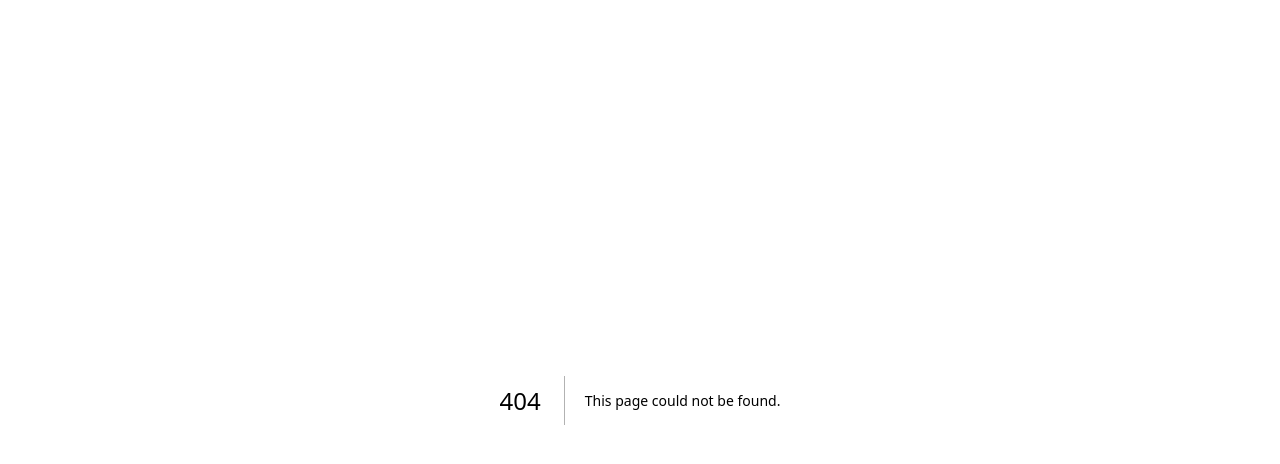
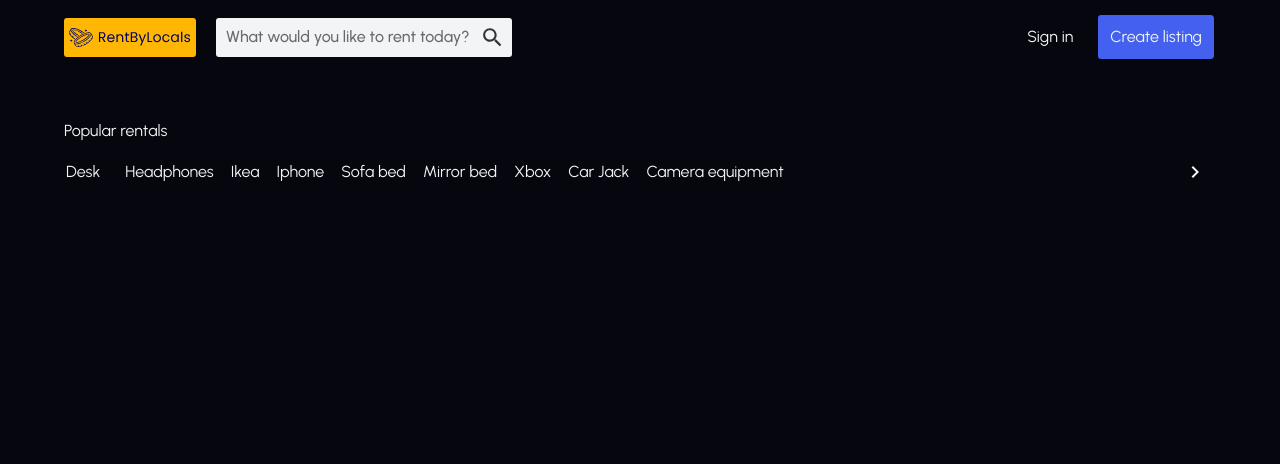
Before and after one commit to Nyima-ui/rentbylocals, a Next.js app: page /listings in a window 1280 px wide. Before the commit this address had no page. Shown: the top 464 px of the page. Built offline with nearby package versions, Linux system fonts and the light colour scheme.

Commit message:
create second nav bar, popular rental category line

```diff
--- /dev/null
+++ b/src/app/listings/page.tsx
@@ -0,0 +1,27 @@
+import SecondaryNavbar from "@/components/SecondaryNavbar/SecondaryNavbar";
+import styles from "./listings.module.css";
+import Navbar from "@/components/Navbar";
+import CategoryLine from "@/components/CategoryLine/CategoryLine";
+
+const popularRentals = [
+  "Desk",
+  "Headphones",
+  "Ikea",
+  "Iphone",
+  "Sofa bed",
+  "Mirror bed",
+  "Xbox",
+  "Car Jack",
+  "Camera equipment",
+];
+
+const page = () => {
+  return (
+    <div className="bg-main-blue h-screen text-white">
+      <Navbar showSearchBox={true} />
+      <CategoryLine pseudoCategories={popularRentals} homePage={false} />
+    </div>
+  );
+};
+
+export default page;
--- a/src/app/page.tsx
+++ b/src/app/page.tsx
@@ -4,11 +4,23 @@ import Hero from "@/components/Hero";
 import ProductGrid from "@/components/ProductGrid/ProductGrid";
 import Showmorebtn from "@/components/Showmorebtn/Showmorebtn";
 
+const pseudoCategories: string[] = [
+  "All",
+  "Furniture",
+  "Electronics & Appliances",
+  "Health & Beauty",
+  "Mens Fashion",
+  "Sports & Outdoors",
+  "Books & Music",
+  "Rental",
+  "Art & Collections",
+];
+
 export default function Home() {
   return (
     <main className="bg-main-blue text-white">
       <Hero />
-      <CategoryLine />
+      <CategoryLine pseudoCategories={pseudoCategories} homePage={true} />
       <ProductGrid />
       <Showmorebtn />
       <Footer />
--- a/src/components/CategoryLine/CategoryLine.module.css
+++ b/src/components/CategoryLine/CategoryLine.module.css
@@ -9,9 +9,8 @@
 }
 .categoryWrapper {
   position: relative;
-  border: 1px solid black;
   display: inline-block;
-  margin-top: 10px;
+  margin-top: 5px;
   width: calc(100% - 35px);
   display: flex;
 }
@@ -40,6 +39,10 @@
   padding-block: 3px;
   border-radius: var(--primary-border-radius);
 }
+.defaultMenu.defaultMenu li:first-child{
+  background-color: transparent;
+  padding-left: 2px;
+}
 .scrollBtn {
   position: absolute;
   height: 100%;
--- a/src/components/CategoryLine/CategoryLine.tsx
+++ b/src/components/CategoryLine/CategoryLine.tsx
@@ -3,7 +3,12 @@ import Image from "next/image";
 import styles from "./CategoryLine.module.css";
 import { useRef } from "react";
 
-const CategoryLine = () => {
+interface CategoryLineProps {
+  pseudoCategories: string[];
+  homePage: boolean;
+}
+
+const CategoryLine = ({ pseudoCategories, homePage }: CategoryLineProps) => {
   const menuRef = useRef<HTMLUListElement>(null);
   function scrollHorizontal() {
     if (menuRef.current) {
@@ -16,38 +21,23 @@ const CategoryLine = () => {
     }
   }
   return (
-    <section className="px-5 py-7.5">
+    <section className={`px-5 ${homePage ? "py-7.5" : "py-7.5 sm:py-15"}`}>
       <div className={styles.categoryContainer}>
-        <h2 className="text-lg">Rent items in Greater Toronto Area</h2>
+        <h2 className="text-lg">
+          {homePage ? "Rent items in Greater Toronto Area" : "Popular rentals"}
+        </h2>
         <div className={styles.categoryWrapper}>
-          <ul className={styles.categoryMenu} ref={menuRef}>
-            <li>
-              <a href="#">All</a>
-            </li>
-            <li>
-              <a href="#">Furniture</a>
-            </li>
-            <li>
-              <a href="#">Electronics & Appliances </a>
-            </li>
-            <li>
-              <a href="#">Health & Beauty</a>
-            </li>
-            <li>
-              <a href="#">Mens Fashion</a>
-            </li>
-            <li>
-              <a href="#">Sports & Outdoors</a>
-            </li>
-            <li>
-              <a href="#">Books & Music</a>
-            </li>
-            <li>
-              <a href="#">Rental</a>
-            </li>
-            <li>
-              <a href="#">Art & Collections </a>
-            </li>
+          <ul
+            className={`${styles.categoryMenu} ${
+              homePage ? styles.homeMenu : styles.defaultMenu
+            }`}
+            ref={menuRef}
+          >
+            {pseudoCategories.map((category, idx) => (
+              <li key={idx}>
+                <a href="#">{category}</a>
+              </li>
+            ))}
           </ul>
 
           <button
--- a/src/components/Hero.tsx
+++ b/src/components/Hero.tsx
@@ -3,8 +3,9 @@ import SearchbarHero from "./SearchbarHero";
 
 const Hero = () => {
   return (
-    <header className="section h-[376px] sm:h-[450px] md:h-[520px] lg:bg-[url('/img/hero.png')] bg-[url('/img/hero_mobile.png')] bg-cover bg-no-repeat md:bg-center"
-    aria-label="Hero"
+    <header
+      className="section h-[376px] sm:h-[450px] md:h-[520px] lg:bg-[url('/img/hero.png')] bg-[url('/img/hero_mobile.png')] bg-cover bg-no-repeat md:bg-center"
+      aria-label="Hero"
     >
       <Navbar />
       <div className="text-center mt-[45px] sm:mt-[55px] md:mt-[90px] h-[200px] overflow-hidden max-w-[320px] sm:max-w-[400px] md:max-w-[500px] lg:max-w-[850px] mx-auto">
--- a/src/components/Navbar.tsx
+++ b/src/components/Navbar.tsx
@@ -2,33 +2,94 @@
 import Image from "next/image";
 import { useState } from "react";
 
-const Navbar = () => {
+interface NavbarProps {
+  showSearchBox?: boolean;
+}
+
+const Navbar = ({ showSearchBox = false }: NavbarProps) => {
   const [menuOpened, setmenuOpened] = useState(false);
   return (
     <nav
-      className="flex justify-between mx-5 pt-5 md:pt-[15px] relative max-w-6xl md:mx-10 lg:mx-15 xl:mx-auto items-center"
+      className="flex justify-between mx-5 pt-5 md:pt-[15px] relative max-w-6xl md:mx-10 lg:mx-15 xl:mx-auto items-center gap-2 sm:gap-0"
       aria-label="Main navigation"
     >
+      <div className="flex items-start gap-5 flex-col sm:flex-row sm:items-center">
         <Image height={39} width={132} alt="Logo" src={"/svg/logo.svg"} />
-      {/* Mobile menu button  */}
+
+        {showSearchBox && (
+          <form
+            className="bg-white flex items-center p-1.5 rounded-sm sm:w-[296px]"
+            role="search"
+          >
+            <label htmlFor="navbar-search" className="sr-only">
+              Search listings
+            </label>
+            <input
+              id="navbar-search"
+              type="text"
+              className="text-main-blue placeholder:text-gray-text outline-accent-blue focus:outline-[0.5px] rounded-sm transition-all duration-150 pl-1 font-medium grow min-w-0"
+              placeholder="What would you like to rent today?"
+            />
+            <button
+              type="submit"
+              className="cursor-pointer hover:bg-black/10 p-px rounded-sm transition-all duration-150 ease-in"
+            >
+              <Image
+                height={25}
+                width={25}
+                alt="Search icon"
+                src={"/svg/search.svg"}
+              />
+            </button>
+          </form>
+        )}
+      </div>
+      {/* Mobile menu buttons  */}
+      <div className="flex flex-col sm:flex-row shrink-0  gap-[25px] md:hidden justify-between">
         <button
           onClick={() => setmenuOpened(!menuOpened)}
-        className="cursor-pointer md:hidden"
+          className="cursor-pointer"
           aria-expanded={menuOpened}
           aria-controls="mobile-menu"
           aria-label={menuOpened ? "Close menu" : "Open menu"}
         >
           {menuOpened ? (
-          <Image height={32} width={32} alt="Close menu" src={"/svg/X.svg"} />
+            <Image
+              height={32}
+              width={32}
+              alt="Close menu"
+              src={"/svg/X.svg"}
+              className="ml-auto"
+            />
           ) : (
-          <Image height={32} width={32} alt="Open menu" src={"/svg/bars.svg"} />
+            <Image
+              height={32}
+              width={32}
+              alt="Open menu"
+              src={"/svg/bars.svg"}
+              className="ml-auto"
+            />
           )}
         </button>
+        {showSearchBox && (
+          <button className="text-main-blue bg-white rounded-sm flex py-2 px-1.5">
+            <Image
+              height={24}
+              width={24}
+              src={"/svg/filter_list.svg"}
+              alt="Filter icon"
+              aria-hidden="true"
+            />
+            <span>Filter</span>
+          </button>
+        )}
+      </div>
 
       <ul
-        className={`absolute right-0.5 bg-main-blue top-full rounded-sm overflow-hidden transition-all duration-300 ease-in-out md:p-0 md:relative md:w-auto md:h-auto md:bg-transparent ${
+        className={`absolute right-0.5 top-full rounded-sm overflow-hidden transition-all duration-300 ease-in-out md:p-0 md:relative md:w-auto md:h-auto md:bg-transparent z-20 ${
           menuOpened ? "w-[261px] h-[200px] p-7.5" : "w-0 h-0 p-0"
-        }`}
+        } ${showSearchBox ? "bg-gray-200" : "bg-main-blue"}`}
+        role="menu"
       >
         <div
           className={`transition-all ease-in duration-350 md:opacity-100 md:visible md:flex md:gap-[15px] md:items-center
@@ -42,7 +103,9 @@ const Navbar = () => {
           <li className={`${menuOpened ? "block" : "hidden"} md:inline`}>
             <a
               href=""
-              className="md:block md:py-2.5 md:px-2.5 hover:opacity-70 transition-all duration-150 ease-in"
+              className={`md:block md:py-2.5 md:px-2.5 hover:opacity-70 transition-all duration-150 ease-in ${
+                showSearchBox ? "text-main-blue md:text-white" : "text-white"
+              }`}
             >
               Sign in
             </a>
@@ -55,7 +118,7 @@ const Navbar = () => {
             <a
               href=""
               className="bg-accent-blue px-[7px] py-1.5 md:px-3 md:py-2.5 rounded-sm md:block hover:bg-[#2F3EE0] transition-all duration-150 ease-in
-                        hover:shadow-2xl hover:shadow-blue-500"
+                        hover:shadow-2xl hover:shadow-blue-500 text-white"
             >
               Create listing
             </a>
--- /dev/null
+++ b/src/components/SecondaryNavbar/SecondaryNavbar.tsx
@@ -0,0 +1,11 @@
+import styles from './SecondaryNavbar.module.css'
+
+const SecondaryNavbar = () => {
+  return (
+    <div>
+      it is second
+    </div>
+  )
+}
+
+export default SecondaryNavbar
```
Also changed, not shown: public/svg/filter_list.svg (added), src/app/listings/listings.module.css (added), src/components/SecondaryNavbar/SecondaryNavbar.module.css (added). Lines whose indentation alone changed are shown as unchanged.
